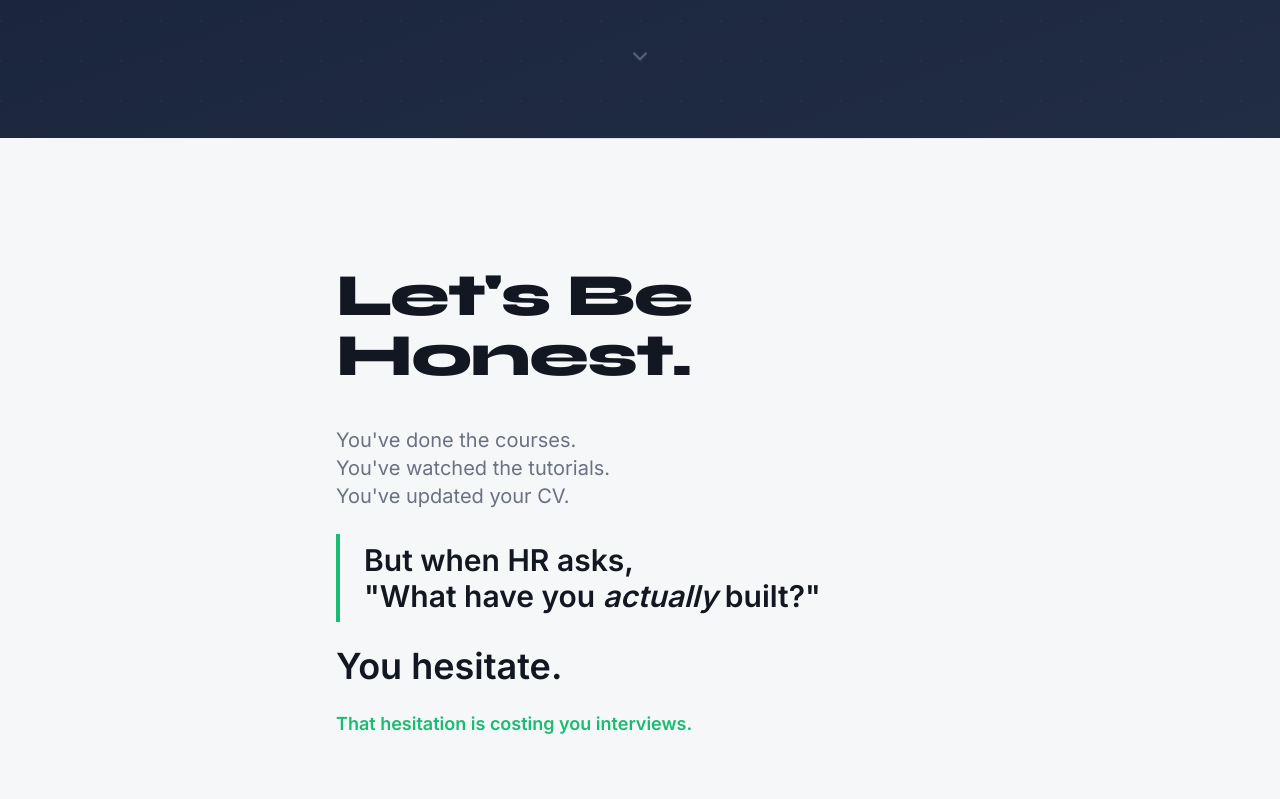
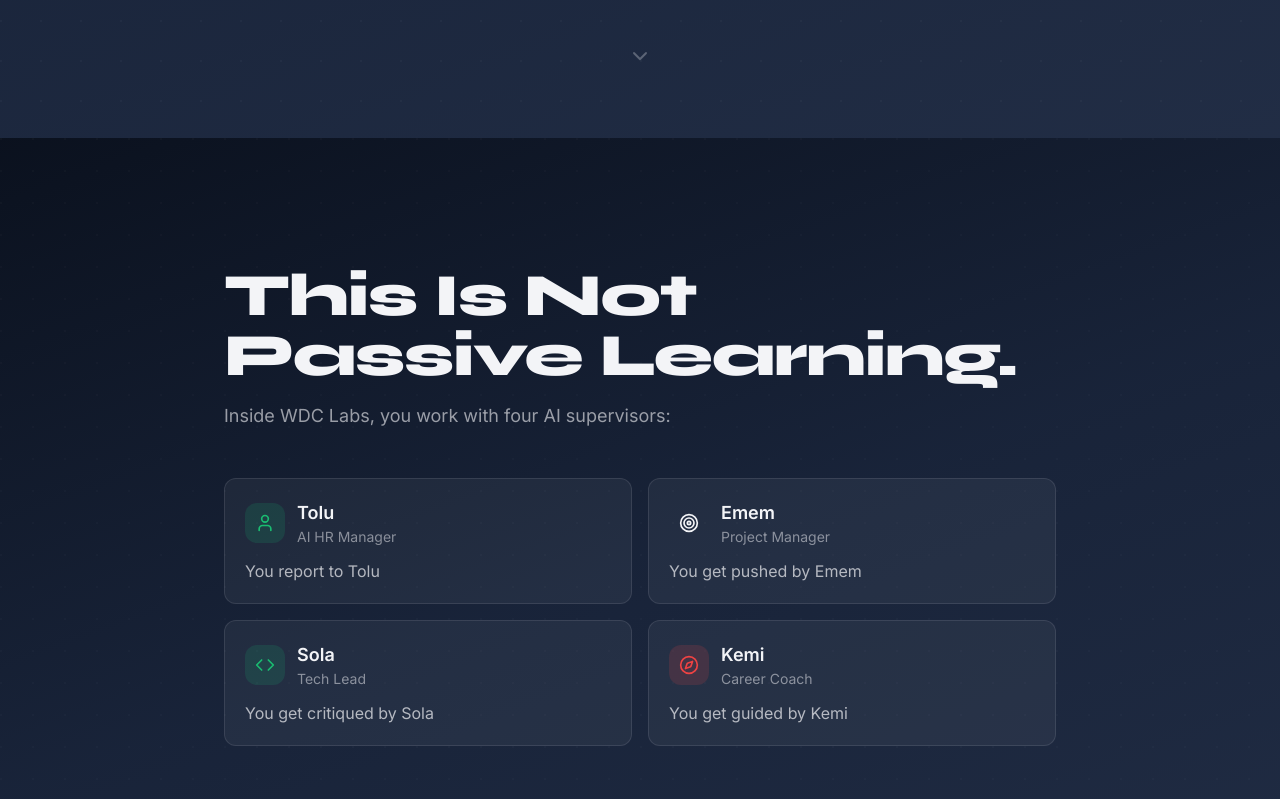
Before and after one commit to devs-commits/landing, a React (Vite) app: page / in a window 1280 px wide. Shown: the part 1060-1859 px from the top of the page. Built offline with nearby package versions, Linux system fonts and the light colour scheme.

Commit message:
implemented the section that introduces the ai agents in the lab

```diff
--- a/src/pages/index.tsx
+++ b/src/pages/index.tsx
@@ -2,6 +2,7 @@ import { useState } from "react";
 import Navbar from "../components/Navbar";
 import HeroSection from "./../components/HeroSection";
 import HardTruthSection from "../components/HardTruthSection";
+import DifferentiatorSection from "../components/DifferentiatorSection";
 import Footer from "../components/Footer";
 const Index = () => {
   const [waitlistOpen, setWaitlistOpen] = useState(false);
@@ -11,6 +12,7 @@ const Index = () => {
     <div className="min-h-screen bg-background">
       <Navbar />
       <HeroSection onCTAClick={() => setWaitlistOpen(true)} />
+        <DifferentiatorSection />
     <HardTruthSection />
     <Footer />
     </div>
```
Also changed, not shown: src/components/DifferentiatorSection.tsx (line endings or trailing spaces).
